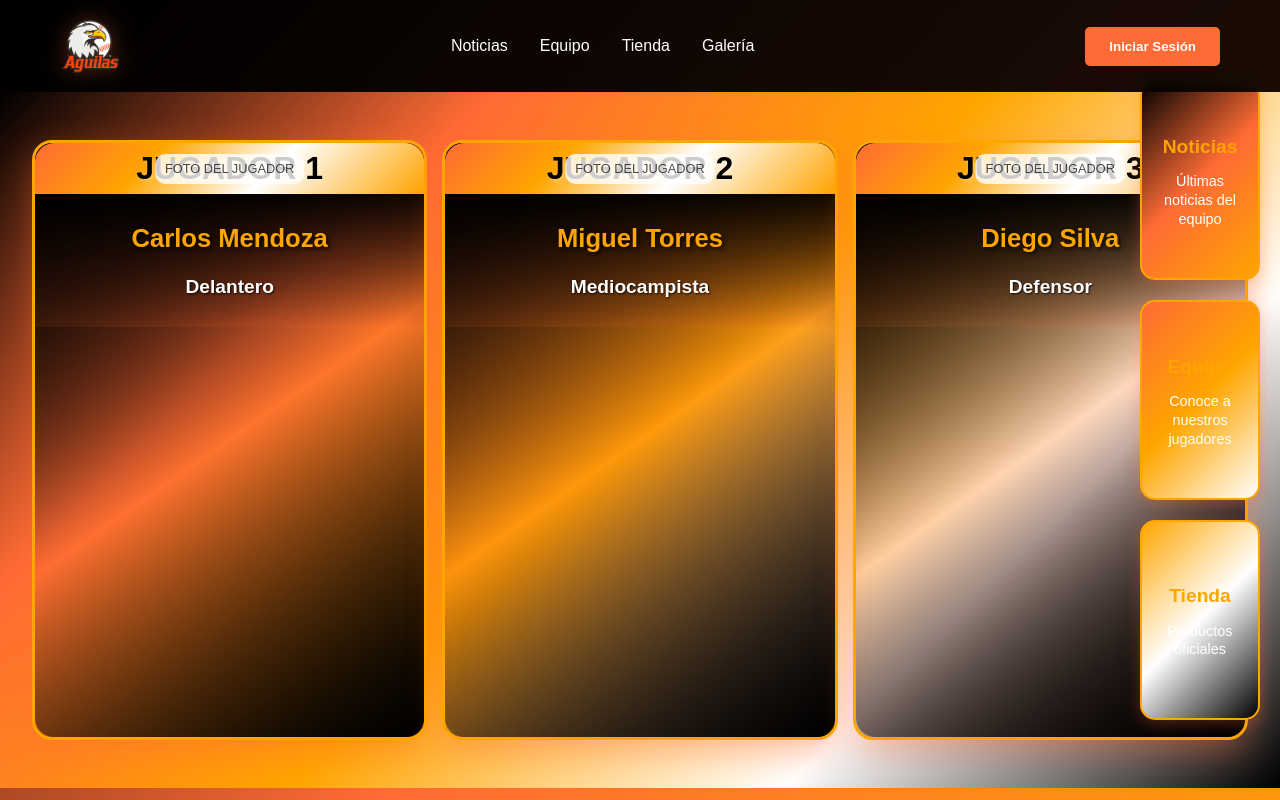
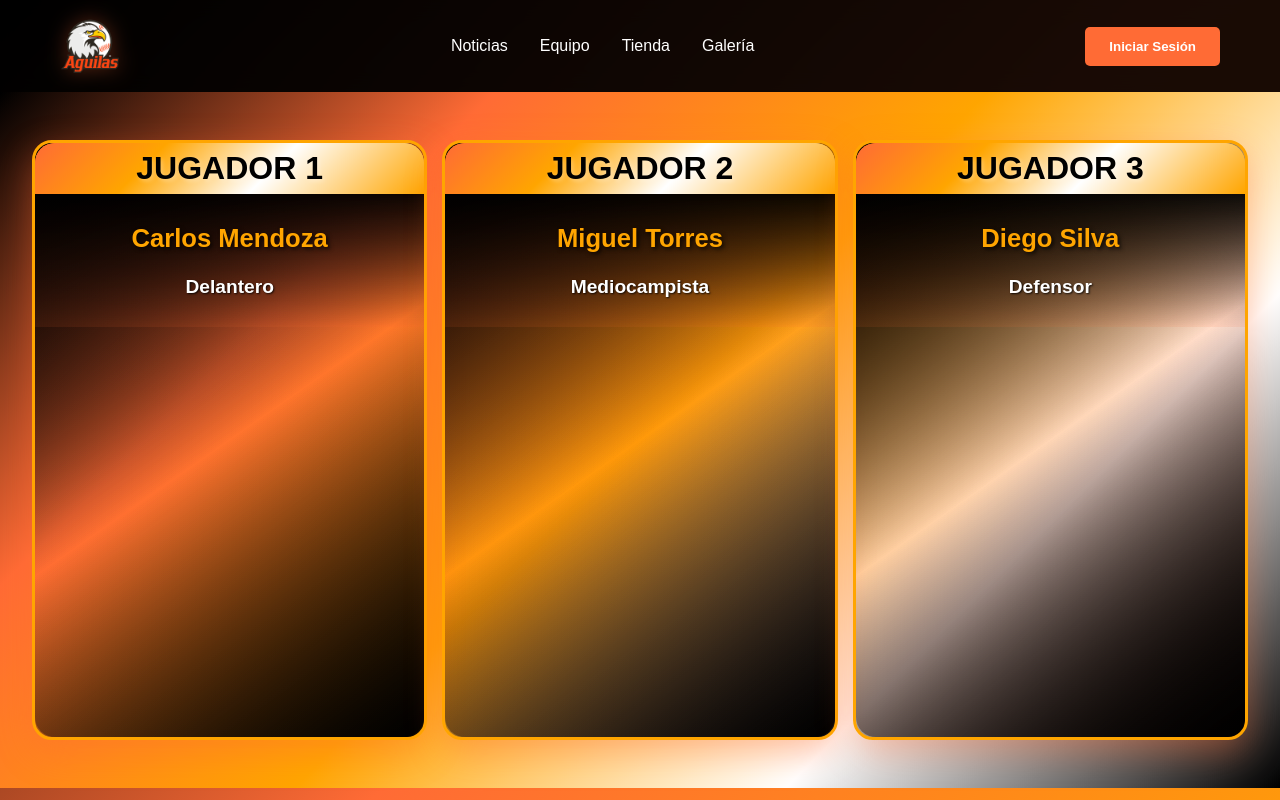
Before and after one commit to JosuePuentes/Frontend-aguilas, a React (Vite) app: page / in a window 1280 px wide. Shown: the top 800 px of the page. Built offline with nearby package versions, Linux system fonts and the light colour scheme.

Commit message:
EliminaciÃ³n completa de banners verticales + correcciÃ³n texto banners principales + letras legibles en ambas caras

```diff
--- a/src/App.tsx
+++ b/src/App.tsx
@@ -1,14 +1,10 @@
 import React from 'react'
 import './styles/index.css'
-import VerticalBanners from './components/VerticalBanners'
 import PlayerBanners from './components/PlayerBanners'
 
 const App: React.FC = () => {
   return (
     <div className="App">
-      {/* Vertical Banners */}
-      <VerticalBanners />
-
       {/* Header */}
       <header className="header">
         <div className="container">
--- a/src/components/VerticalBanners.tsx
+++ /dev/null
@@ -1,30 +0,0 @@
-import React from 'react'
-
-const VerticalBanners: React.FC = () => {
-  return (
-    <div className="vertical-banners-container">
-      <div className="vertical-banner banner-1">
-        <div className="banner-content">
-          <h3>Noticias</h3>
-          <p>Últimas noticias del equipo</p>
-        </div>
-      </div>
-
-      <div className="vertical-banner banner-2">
-        <div className="banner-content">
-          <h3>Equipo</h3>
-          <p>Conoce a nuestros jugadores</p>
-        </div>
-      </div>
-
-      <div className="vertical-banner banner-3">
-        <div className="banner-content">
-          <h3>Tienda</h3>
-          <p>Productos oficiales</p>
-        </div>
-      </div>
-    </div>
-  )
-}
-
-export default VerticalBanners
--- a/src/styles/index.css
+++ b/src/styles/index.css
@@ -843,69 +843,6 @@ body {
   border-top: 2px solid #ffa500;
 }
 
-/* Vertical Banners */
-.vertical-banners-container {
-  position: fixed;
-  right: 20px;
-  top: 50%;
-  transform: translateY(-50%);
-  display: flex;
-  flex-direction: column;
-  gap: 20px;
-  z-index: 50;
-}
-
-.vertical-banner {
-  width: 120px;
-  height: 200px;
-  background: linear-gradient(135deg, #000000 0%, #ff6b35 50%, #ffa500 100%);
-  border-radius: 15px;
-  display: flex;
-  align-items: center;
-  justify-content: center;
-  cursor: pointer;
-  transition: all 0.3s ease;
-  border: 2px solid #ffa500;
-  box-shadow: 0 4px 15px rgba(255, 107, 53, 0.3);
-}
-
-.vertical-banner:hover {
-  transform: scale(1.05);
-  box-shadow: 0 8px 25px rgba(255, 107, 53, 0.5);
-  border-color: #ffffff;
-}
-
-.banner-content {
-  text-align: center;
-  color: #ffffff;
-  padding: 10px;
-}
-
-.banner-content h3 {
-  font-size: 1.2rem;
-  font-weight: bold;
-  margin-bottom: 10px;
-  color: #ffa500;
-}
-
-.banner-content p {
-  font-size: 0.9rem;
-  line-height: 1.3;
-  color: #ffffff;
-}
-
-.banner-1 {
-  background: linear-gradient(135deg, #000000 0%, #ff6b35 50%, #ffa500 100%);
-}
-
-.banner-2 {
-  background: linear-gradient(135deg, #ff6b35 0%, #ffa500 50%, #ffffff 100%);
-}
-
-.banner-3 {
-  background: linear-gradient(135deg, #ffa500 0%, #ffffff 50%, #000000 100%);
-}
-
 /* Player Banners */
 .player-banners-container {
   display: flex;
@@ -991,19 +928,6 @@ body {
   position: relative;
 }
 
-.placeholder-photo::after {
-  content: 'FOTO DEL JUGADOR';
-  position: absolute;
-  bottom: 10px;
-  left: 50%;
-  transform: translateX(-50%);
-  font-size: 0.8rem;
-  font-weight: normal;
-  color: rgba(0, 0, 0, 0.7);
-  background: rgba(255, 255, 255, 0.8);
-  padding: 5px 10px;
-  border-radius: 10px;
-}
 
 .player-info {
   padding: 1.5rem;
@@ -1060,6 +984,7 @@ body {
   margin-bottom: 1rem;
   font-weight: bold;
   text-shadow: 2px 2px 4px rgba(255, 255, 255, 0.3);
+  transform: rotateY(180deg);
 }
 
 .banner-back p {
@@ -1068,6 +993,7 @@ body {
   font-weight: 600;
   text-shadow: 1px 1px 2px rgba(255, 255, 255, 0.3);
   margin-bottom: 1rem;
+  transform: rotateY(180deg);
 }
 
 .banner-back .stats {
@@ -1075,6 +1001,7 @@ body {
   flex-direction: column;
   gap: 0.5rem;
   margin-top: 1rem;
+  transform: rotateY(180deg);
 }
 
 .banner-back .stat-item {
@@ -1110,10 +1037,6 @@ body {
     display: none; /* Hide claws on mobile for better performance */
   }
 
-  .vertical-banners-container {
-    display: none;
-  }
-
   .player-banners-container {
     flex-direction: column;
     gap: 20px;
```
